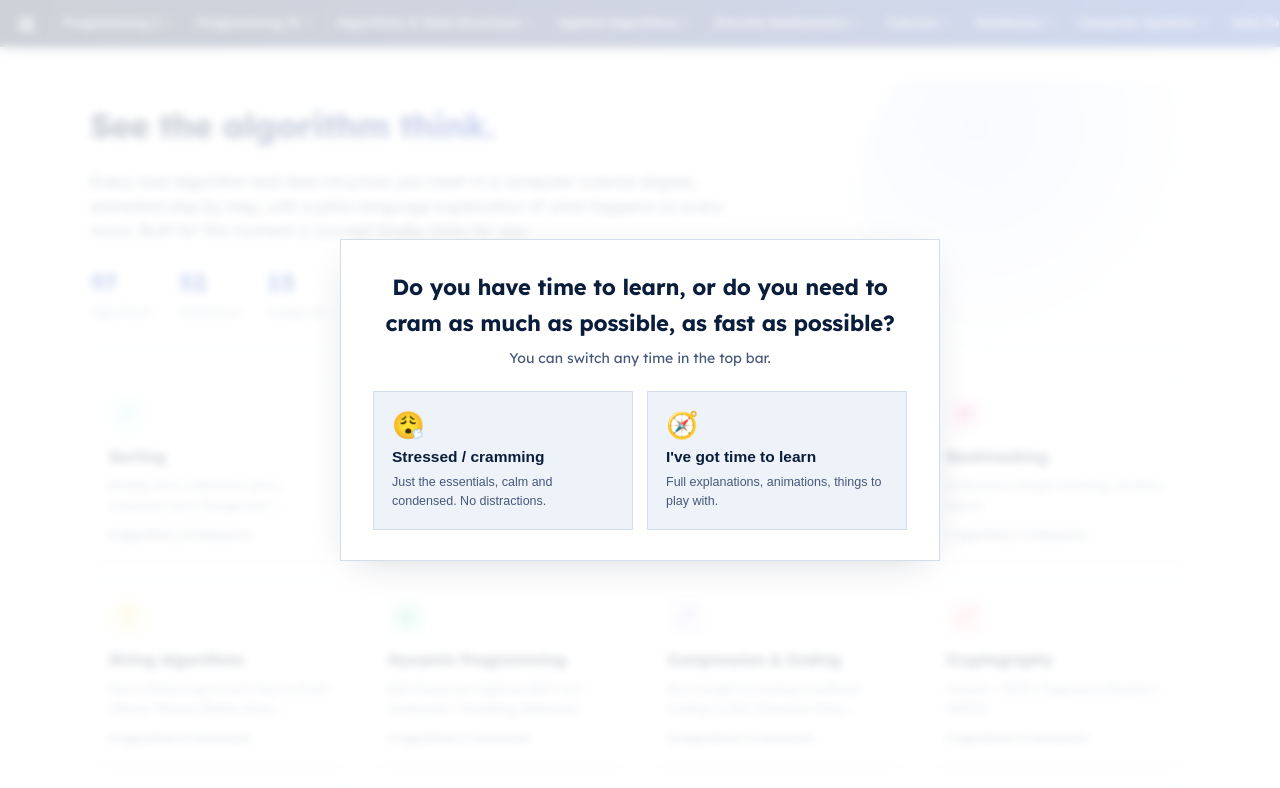
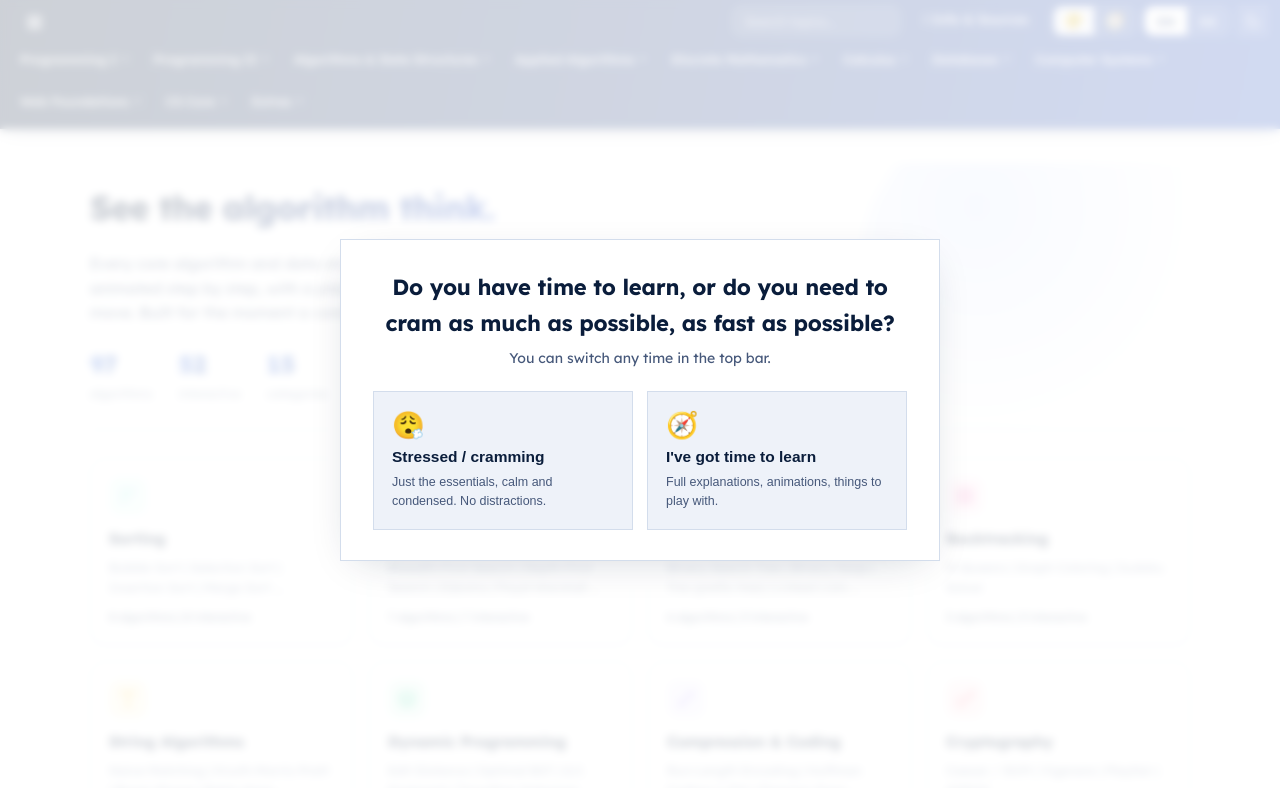
Before and after one commit to jelenProgramming/cs-courses, a React (Vite) app: page / in a window 1280 px wide. Shown: the top 788 px of the page. Built offline with nearby package versions, Linux system fonts and the light colour scheme.

Commit message:
cs: two-row nav bar (fit written-out names, off-screen tabs), keyword search, dropdown auto-flip, light-theme transport buttons, math block color match and spacing

```diff
--- a/src/components/CourseMenu.jsx
+++ b/src/components/CourseMenu.jsx
@@ -37,11 +37,25 @@
     .map((id) => ({ id, topics: algosByCourse(id) }))
     .filter((c) => c.topics.length > 0)
 
+  // keep an open dropdown inside the viewport regardless of its tab position
+  const fitDropdown = (el) => {
+    if (!el) return
+    el.style.left = '0'; el.style.right = 'auto'
+    if (el.getBoundingClientRect().right > window.innerWidth - 8) { el.style.left = 'auto'; el.style.right = '0' }
+  }
+
   return (
     <nav className="course-bar" onMouseLeave={() => setOpen(null)}>
+      <div className="course-bar-top">
+        <NavLink to="/" className="course-home" title="Home">▦</NavLink>
+        <div className="course-bar-right">
+          <SearchBar />
+          <NavLink to="/info" className="course-info-tab">{tk('infoLink')}</NavLink>
+          {toggles}
+        </div>
+      </div>
       <div className="course-bar-inner">
-        <NavLink to="/" className="course-home" title="Home">▦</NavLink>
-        {courses.map((c, idx) => (
+        {courses.map((c) => (
           <div
             key={c.id}
             className={'course-tab' + (open === c.id ? ' open' : '')}
@@ -55,7 +69,7 @@
               <span className="course-tab-caret">▾</span>
             </button>
             {open === c.id && (
-              <div className={'course-dropdown' + (idx >= courses.length - 4 ? ' course-dropdown--right' : '')}>
+              <div className="course-dropdown" ref={fitDropdown}>
                 {c.topics.map((topic) => (
                   <NavLink
                     key={topic.slug}
@@ -76,11 +90,6 @@
             )}
           </div>
         ))}
-        <div className="course-bar-right">
-          <SearchBar />
-          <NavLink to="/info" className="course-info-tab">{tk('infoLink')}</NavLink>
-          {toggles}
-        </div>
       </div>
     </nav>
   )
--- a/src/styles.css
+++ b/src/styles.css
@@ -1024,3 +1024,14 @@
   .search-input:focus { width: 160px; }
   .search-results { width: 260px; }
 }
+
+/* two-row course bar: home + search/info/toggles on top, course tabs wrap below */
+.course-bar-top { display: flex; align-items: center; justify-content: space-between; gap: 12px; padding: 6px 12px 2px; }
+.course-bar-inner { flex-wrap: wrap; padding: 2px 8px 6px; }
+.course-tab-btn { height: 40px; }
+.course-bar-right { margin-left: 0; }
+
+/* definitions panel: keep the title off its accent line */
+.defs-panel { padding-left: 18px; }
+/* KaTeX math must blend into the def-card, not sit in a different-colored box */
+.def-card .def-body .formal-tex { background: transparent; padding: 6px 0 2px; }
```
